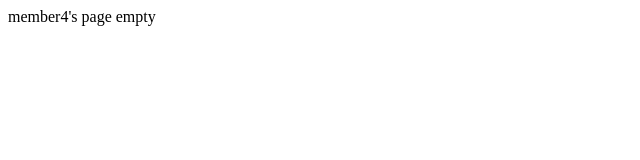
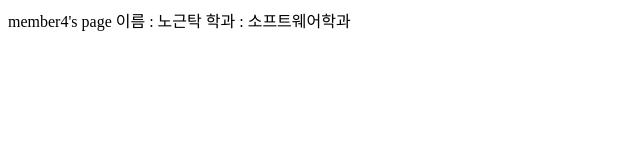
Before and after one commit to ajouteam13/0703, a plain HTML site: page member4.html in a window 1280 px wide. Shown: the whole page, without its empty margins (0-640 px from the left). Drawn offline with Linux system fonts and the light colour scheme.

Commit message:
add name and major

```diff
--- a/member4.html
+++ b/member4.html
@@ -1,6 +1,7 @@
 <html>
 	<head>member4's page</head>
 	<body>
-		empty
+		이름 : 노근탁
+		학과 : 소프트웨어학과
 	</body>
 </html>
```
